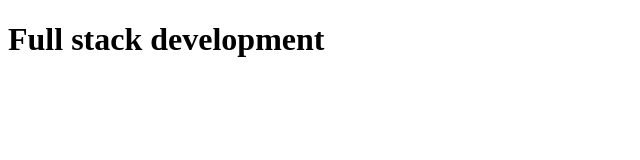
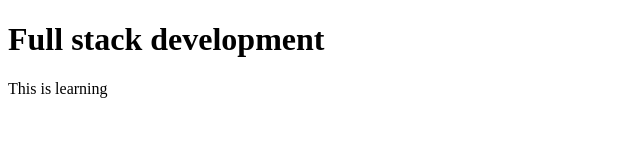
Before and after one commit to parvin-aziza/Aziza, a plain HTML site: page index.html in a window 1280 px wide. Shown: the whole page, without its empty margins (0-640 px from the left). Drawn offline with Linux system fonts and the light colour scheme.

Commit message:
my second commit

```diff
--- a/index.html
+++ b/index.html
@@ -5,5 +5,6 @@
     </head>
     <body>
         <h1>Full stack development</h1>
+        <p>This is learning</p>
     </body>
 </html>
```
